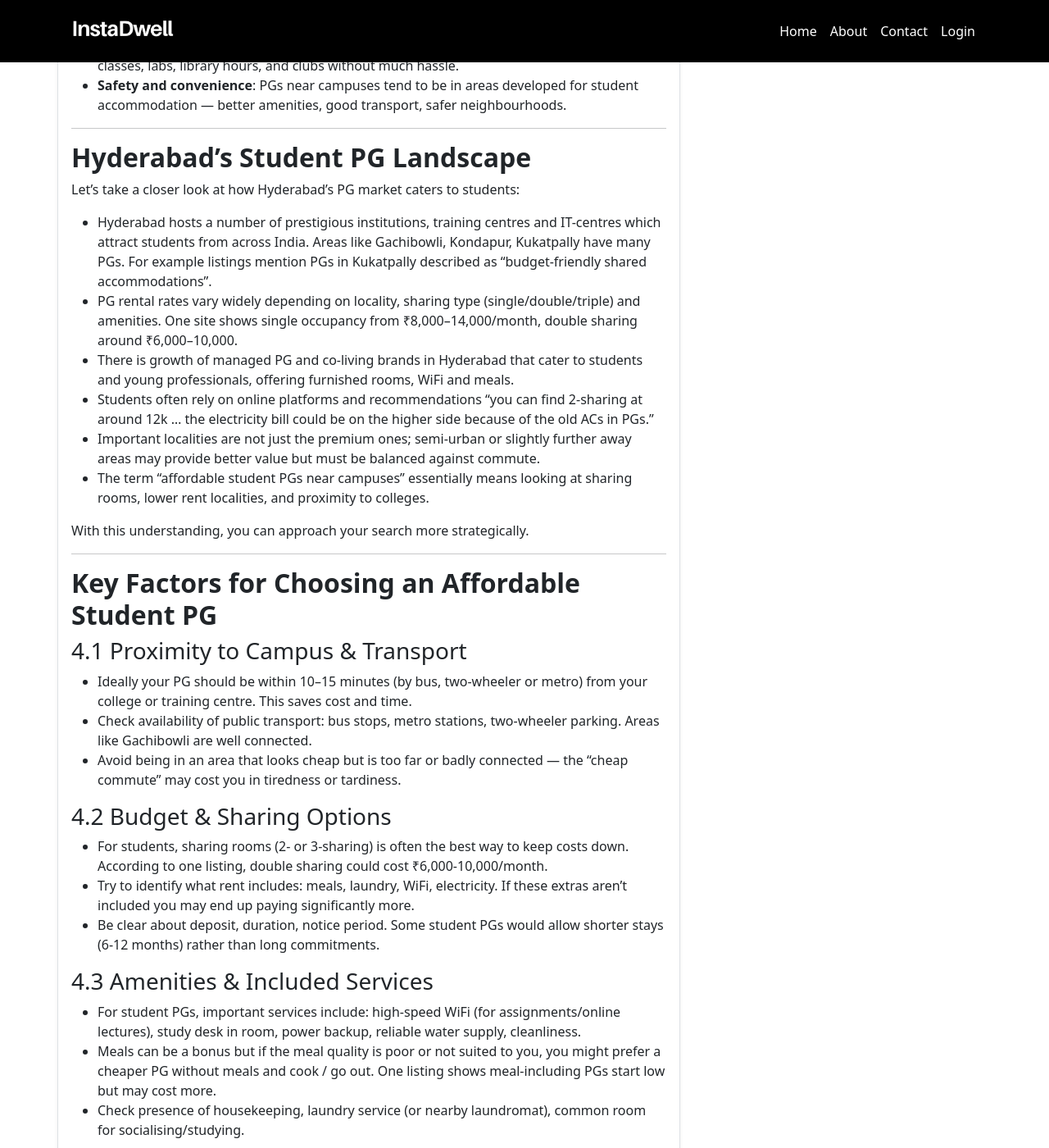
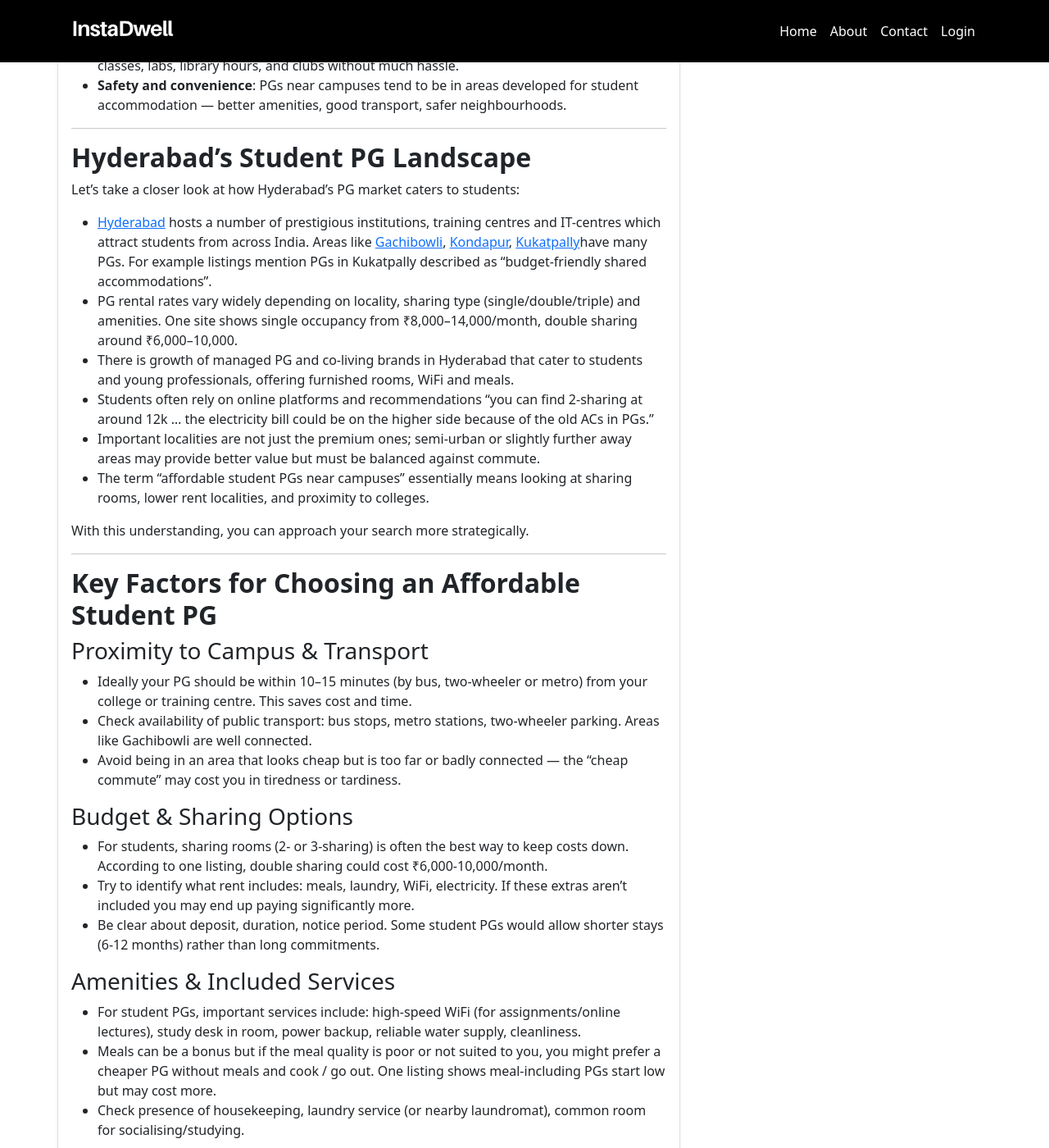
Before and after one commit to instadw/instadwell-blog, a Jekyll site: the page built from _posts/2025-10-25-pgs-in-hyderabad-affordable-student-spaces-near-campuses.md, in a window 1280 px wide and 1400 px high, scrolled down 1842 px. Shown: the whole window at 82% size. Built offline with Jekyll 4.4.1, drawn with Linux system fonts in a browser that asks for light colours; some of the changed text lies outside the part shown.

Commit message:
Update 2025-10-25-pgs-in-hyderabad-affordable-student-spaces-near-campuses.md

```diff
--- a/_posts/2025-10-25-pgs-in-hyderabad-affordable-student-spaces-near-campuses.md
+++ b/_posts/2025-10-25-pgs-in-hyderabad-affordable-student-spaces-near-campuses.md
@@ -63,7 +63,7 @@ When you’re a student, especially in a city like Hyderabad, choosing accommoda
 
 Let’s take a closer look at how Hyderabad’s PG market caters to students:
 
-* Hyderabad hosts a number of prestigious institutions, training centres and IT-centres which attract students from across India. Areas like Gachibowli, Kondapur, Kukatpally have many PGs. For example listings mention PGs in Kukatpally described as “budget-friendly shared accommodations”.
+* [Hyderabad](https://instadwell.com/search?country=india&lat=17.4065&lng=78.4772&location=hyderabad) hosts a number of prestigious institutions, training centres and IT-centres which attract students from across India. Areas like [Gachibowli](https://instadwell.com/search?lat=17.4400802&lng=78.3489168&location=Gachibowli,%20Hyderabad,%20Telangana,%20India&city=Hyderabad&country=India), [Kondapur](https://instadwell.com/search?lat=17.4700319&lng=78.3534174&location=Kondapur,%20Hyderabad,%20Telangana,%20India&city=Hyderabad&country=India), [Kukatpally](https://instadwell.com/search?lat=17.4875418&lng=78.3953462&location=Kukatpally,%20Hyderabad,%20Telangana,%20India&city=Hyderabad&country=India)have many PGs. For example listings mention PGs in Kukatpally described as “budget-friendly shared accommodations”.
 * PG rental rates vary widely depending on locality, sharing type (single/double/triple) and amenities. One site shows single occupancy from ₹8,000–14,000/month, double sharing around ₹6,000–10,000.
 * There is growth of managed PG and co-living brands in Hyderabad that cater to students and young professionals, offering furnished rooms, WiFi and meals.
 * Students often rely on online platforms and recommendations “you can find 2-sharing at around 12k … the electricity bill could be on the higher side because of the old ACs in PGs.”
@@ -76,31 +76,31 @@ With this understanding, you can approach your search more strategically.
 
 ##  **Key Factors for Choosing an Affordable Student PG**
 
-### 4.1 Proximity to Campus & Transport
+### Proximity to Campus & Transport
 
 * Ideally your PG should be within 10–15 minutes (by bus, two-wheeler or metro) from your college or training centre. This saves cost and time.
 * Check availability of public transport: bus stops, metro stations, two-wheeler parking. Areas like Gachibowli are well connected.
 * Avoid being in an area that looks cheap but is too far or badly connected — the “cheap commute” may cost you in tiredness or tardiness.
 
-### 4.2 Budget & Sharing Options
+### Budget & Sharing Options
 
 * For students, sharing rooms (2- or 3-sharing) is often the best way to keep costs down. According to one listing, double sharing could cost ₹6,000-10,000/month.
 * Try to identify what rent includes: meals, laundry, WiFi, electricity. If these extras aren’t included you may end up paying significantly more.
 * Be clear about deposit, duration, notice period. Some student PGs would allow shorter stays (6-12 months) rather than long commitments.
 
-### 4.3 Amenities & Included Services
+### Amenities & Included Services
 
 * For student PGs, important services include: high-speed WiFi (for assignments/online lectures), study desk in room, power backup, reliable water supply, cleanliness.
 * Meals can be a bonus but if the meal quality is poor or not suited to you, you might prefer a cheaper PG without meals and cook / go out. One listing shows meal-including PGs start low but may cost more.
 * Check presence of housekeeping, laundry service (or nearby laundromat), common room for socialising/studying.
 
-### 4.4 Safety & Environment for Students
+### Safety & Environment for Students
 
 * Always check for 24/7 security, CCTV, good lighting in corridors, restricted access for outsiders. This holds especially for female students or night-studies.
 * Prefer PGs with student-friendly rules: quiet hours, visitor policy, communal environment.
 * Visit or ask current residents about the vibe: Are students mostly? Is there excessive partying? Does the environment support academic focus?
 
-### 4.5 Lease Terms, Hidden Costs & Flexibility
+### Lease Terms, Hidden Costs & Flexibility
 
 * Ensure your agreement clearly states what’s included in the rent. Ask: Are electricity or AC usage extra charged? One Reddit comment pointed out:
 
@@ -114,28 +114,28 @@ With this understanding, you can approach your search more strategically.
 
 Here are some of the top localities in Hyderabad for affordable student PGs near campuses, with pros and cons.
 
-### 5.1 Gachibowli / HiTech City
+#### [Gachibowli](https://instadwell.com/search?lat=17.4400802&lng=78.3489168&location=Gachibowli,%20Hyderabad,%20Telangana,%20India&city=Hyderabad&country=India) / [HiTech City](https://instadwell.com/search?lat=17.4434646&lng=78.3771953&location=HITEC%20City,%20Hyderabad,%20Telangana,%20India&city=Hyderabad&country=India)
 
 This area is a major hub with many IT companies, expensive residential zones and many students/training institutes nearby.
 **Pros**: Excellent connectivity, many PGs tailored for working professionals and students. Some listings show PGs under Rs 10,000 in this area.
 **Cons**: You’ll pay more here than older suburbs; budget PGs may be limited.
 **Tip**: Look a little off the main high-rent corridors to find student-friendly deals.
 
-### 5.2 Kukatpally / KPHB
+#### [Kukatpally](https://instadwell.com/search?lat=17.4875418&lng=78.3953462&location=Kukatpally,%20Hyderabad,%20Telangana,%20India&city=Hyderabad&country=India) / [KPHB](https://instadwell.com/search?lat=17.4833526&lng=78.3870668&location=Kukatpally%20Housing%20Board%20Colony,%20Kukatpally,%20Hyderabad,%20Telangana,%20India&city=Hyderabad&country=India)
 
 A classic student-friendly suburb with many PGs catering to budget budgets.
 **Pros**: Relatively lower rents compared to premium zones; many colleges and training centres in/around. One listing indicates budget starts under ₹8,000.
 **Cons**: Some PGs may be older buildings; amenities might be fewer.
 **Tip**: Check commute time to your specific campus.
 
-### 5.3 Madhapur / Hitech Corridor
+#### [Madhapur](https://instadwell.com/search?lat=17.4485835&lng=78.39080349999999&location=Madhapur,%20Hyderabad,%20Telangana,%20India&city=Hyderabad&country=India)
 
 Again, good for students especially in commerce/training institutes because of the infrastructure and connectivity.
 **Pros**: Good mix of PGs with modern amenities. Top PG lists mention “feel like home” PGs in Kondapur/Madhapur.
 **Cons**: Because it’s nearer to premium zones, budget PGs may be fewer.
 **Tip**: If your budget allows slight premium, this area brings comfort plus proximity.
 
-### 5.4 Emerging Zones & Other Student Areas
+### Emerging Zones & Other Student Areas
 
 For tight budgets, you might explore areas somewhat further from the main hubs yet still accessible to campus/training centre (e.g., Manikonda, Miyapur, etc.). One listing shows very low-rent PGs under ₹5,000 in outer suburbs.
 **Pros**: Lower rents.
@@ -148,19 +148,19 @@ For tight budgets, you might explore areas somewhat further from the main hubs y
 
 Let’s walk through how a student can systematically find the right PG near your campus.
 
-### 6.1 Online Search & Shortlisting
+### Online Search & Shortlisting
 
 Start with listing websites or PG aggregators, filter for “student PG”, “near campus”, “budget sharing”. Examples: sites like Dial2Hire show ranges and amenities.
 Make a spreadsheet of PGs: name, locality, rent, sharing type, food inclusion, distance to your campus, amenities.
 
-### 6.2 Filters: Budget, Sharing Type, Gender, Food
+### Filters: Budget, Sharing Type, Gender, Food
 
 Decide your budget (e.g., ₹5,000-9,000/month if you’re sharing). Choose sharing type: 2-sharing tends to balance cost + comfort.
 Decide whether you want meals included or prefer to arrange your own.
 Check gender policy: many student PGs have female-only or male-only wings; unisex possible but check comfort.
 Filter by distance to your campus: ideally <15 minutes.
 
-### 6.3 Visit/Inspection & Student-Friendly Checks
+### Visit/Inspection & Student-Friendly Checks
 
 Once you shortlist 3-4 PGs, visit them (or request a thorough video tour). On visit, check:
 
@@ -172,7 +172,7 @@ Once you shortlist 3-4 PGs, visit them (or request a thorough video tour). On vi
 * Check building safety: secure entry, CCTV, lights at night.
 * Consider commute: do a mock-travel to your campus at the time you will travel (early morning or evening) to test real time.
 
-### 6.4 Negotiation, Agreement & Move-In
+### Negotiation, Agreement & Move-In
 
 When you’re satisfied with a PG:
 
@@ -194,7 +194,7 @@ After moving in:
 
 ---
 
-##  **Budget Expectations for Student PGs in Hyderabad**
+##  **Budget Expectations for Student PGs in [Hyderabad](https://instadwell.com/search?country=india&lat=17.4065&lng=78.4772&location=hyderabad)(**
 
 Here’s a realistic guide to what you might expect:
 
```
Also changed, not shown: other parts of _posts/2025-10-25-pgs-in-hyderabad-affordable-student-spaces-near-campuses.md (+3 -3 lines).
